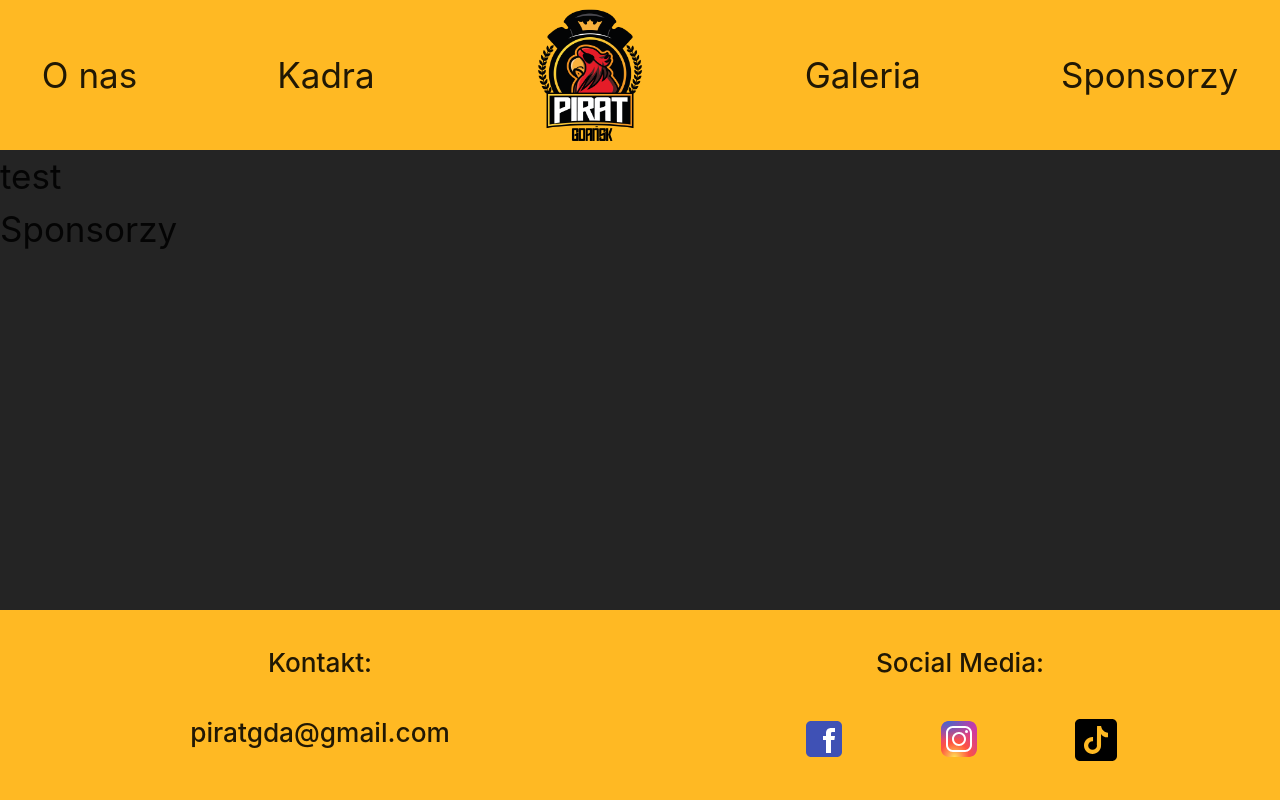
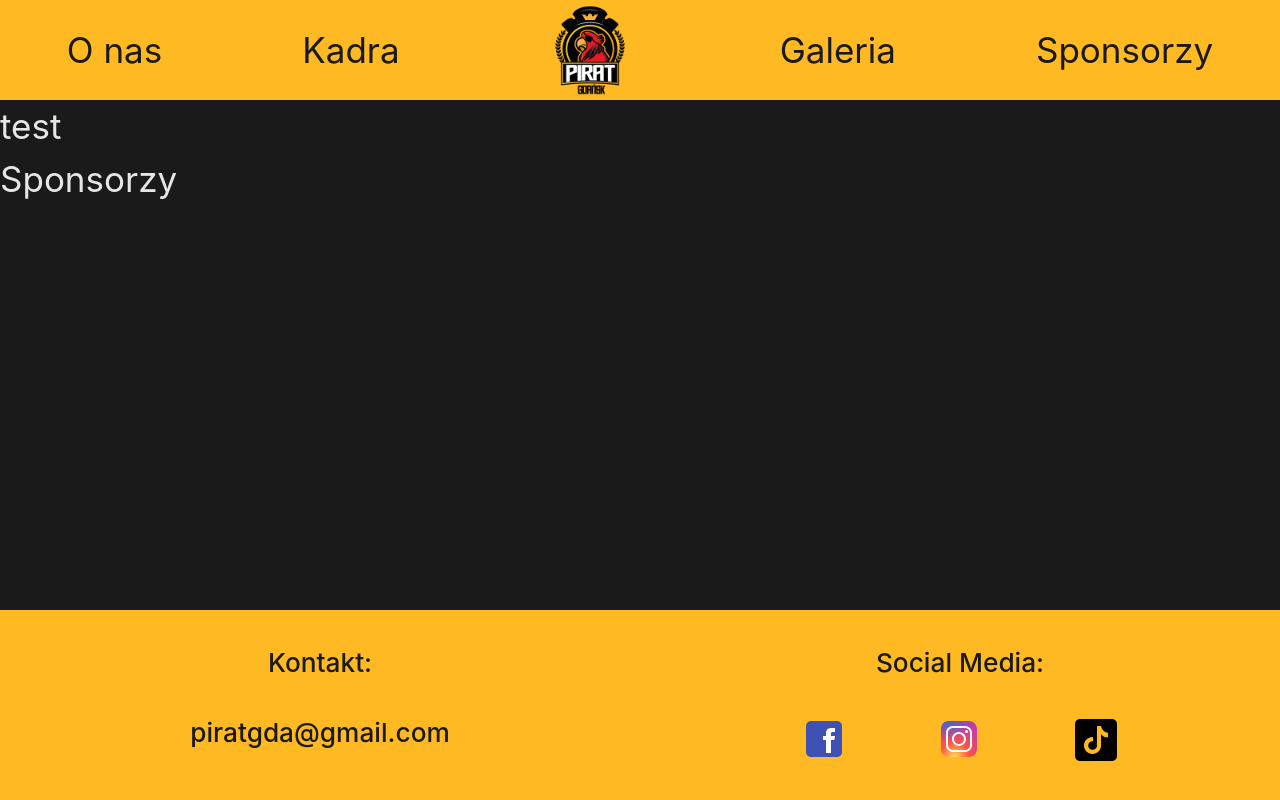
Before and after one commit to arasniewiczMarcin/pirat-gdansk, a React (Vite) app in the folder pirat_gdansk/: page /sponsorzy in a window 1280 px wide. Built offline with nearby package versions, Linux system fonts and the light colour scheme.

Commit message:
kolory, podswietlane przyciski

```diff
--- a/pirat_gdansk/src/components/Footer.tsx
+++ b/pirat_gdansk/src/components/Footer.tsx
@@ -9,9 +9,9 @@ const tiktok_link = 'https://www.tiktok.com/@piratgdansk';
 const Footer = () => {
     return (
         <footer className="bg-[#FFB923] text-center py-4 fixed bottom-0 w-full ">
-            <div className="w-6/10 flex justify-center font-medium text-xs">
+            <div className="w-6/10 flex text-gray justify-center font-medium text-xs">
                 <div className="w-1/2">
-                    <p className='text-white'>Kontakt:</p>
+                    <p>Kontakt:</p>
                     <br />
                     <p>piratgda@gmail.com</p>
                 </div>
--- a/pirat_gdansk/src/components/Navbar.tsx
+++ b/pirat_gdansk/src/components/Navbar.tsx
@@ -5,14 +5,14 @@ const Navbar = () => {
     return (
         <nav className="bg-[#FFB923]">
                 <div className="flex items-center justify-center space-x-16 ">
-                    <Link to="/o_nas" className="text-white hover:text-gray-300">O nas</Link>
-                    <Link to="/kadra" className="text-white hover:text-gray-300">Kadra</Link>
+                    <Link to="/o_nas" className="text-gray hover:bg-[#ff9923]">O nas</Link>
+                    <Link to="/kadra" className="text-gray hover:bg-[#ff9923]">Kadra</Link>
 
-                    <Link to="/" className="text-white hover:text-gray-300">
-                        <img src={logo} alt='logo pirata' width={150}/>
+                    <Link to="/" className="text-gray hover:text-gray-300">
+                        <img src={logo} alt='logo pirata' width={100}/>
                     </Link>
-                    <Link to="/galeria" className="text-white hover:text-gray-300">Galeria</Link>
-                    <Link to="/sponsorzy" className="text-white hover:text-gray-300">Sponsorzy</Link>
+                    <Link to="/galeria" className="text-gray hover:bg-[#ff9923]">Galeria</Link>
+                    <Link to="/sponsorzy" className="text-gray hover:bg-[#ff9923]">Sponsorzy</Link>
                 </div>
         </nav>
     );
--- a/pirat_gdansk/src/index.css
+++ b/pirat_gdansk/src/index.css
@@ -9,8 +9,8 @@
   font-size: 35px;
 
   color-scheme: light dark;
-  color: rgba(0, 0, 0, 0.87);
-  background-color: #242424;
+  color: #E6E6E6;
+  background-color: #1A1A1A;
 
   font-synthesis: none;
   text-rendering: optimizeLegibility;
--- a/pirat_gdansk/src/main.tsx
+++ b/pirat_gdansk/src/main.tsx
@@ -1,7 +1,8 @@
 import React from 'react'
 import ReactDOM from 'react-dom/client'
+import './index.css'
 import App from './App.tsx'
-import './index.css'
+
 
 ReactDOM.createRoot(document.getElementById('root')!).render(
   <React.StrictMode>
--- a/pirat_gdansk/tailwind.config.js
+++ b/pirat_gdansk/tailwind.config.js
@@ -7,6 +7,9 @@ export default {
   theme: {
     colors: {
       'yellow': '#FFB923',
+      'black': '#000000',
+      'white': '#ffffff',
+      'gray':'#1a1a1a',
     },
     extend: {},
   },
```
